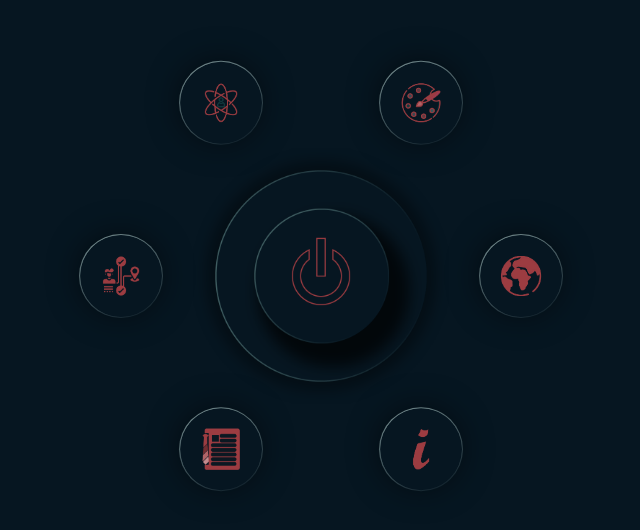
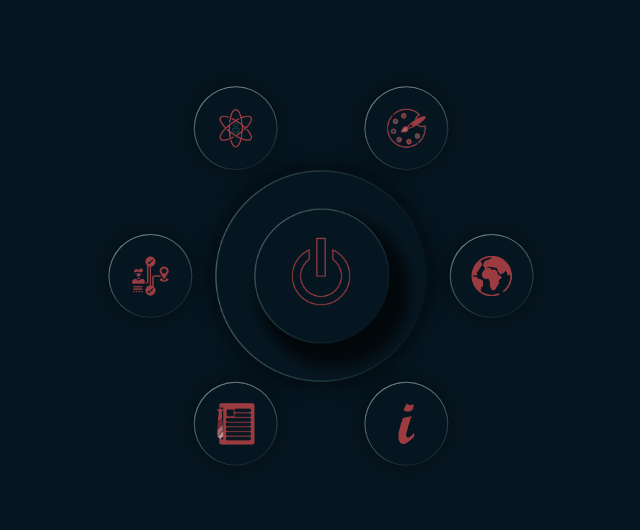
Before and after one commit to AminnimAMoh/Portfolio-React, a React (Create React App) app in the folder andramediandesign/: page / in a window 1280 px wide. Shown: the part 124-654 px from the top of the page, without its empty margins (319-959 px from the left). Built offline with nearby package versions, Linux system fonts and the light colour scheme; the HTML template or start-up script is replaced by a standard one.

Commit message:
Menu fully functtional. ReaDY for new content

```diff
--- a/andramediandesign/package.json
+++ b/andramediandesign/package.json
@@ -16,6 +16,7 @@
     "react-dom": "^17.0.2",
     "react-redux": "^7.2.4",
     "react-scripts": "4.0.3",
+    "react-use-measure": "^2.0.4",
     "typescript": "^4.3.4",
     "web-vitals": "^1.1.2"
   },
--- a/andramediandesign/src/views/MenuButton/index.tsx
+++ b/andramediandesign/src/views/MenuButton/index.tsx
@@ -1,10 +1,12 @@
-import React from "react";
+import React, {useState} from "react";
 import data from "./data";
 import useStyle from "./style";
 import { Props } from "./types";
+import useMeasure from 'react-use-measure'
 
-const calPos = (index: number, length: number) => {
-  const rad = 200;
+const calPos = (index: number, length: number, size: number, state: boolean) => {
+  const inc=state ? 1.5 : 2.5;
+  const rad = size/inc;
   var angle = ((2 * Math.PI) / length) * index;
   const x = rad * Math.cos(angle);
   const y = rad * Math.sin(angle);
@@ -12,22 +14,32 @@ const calPos = (index: number, length: number) => {
 };
 function MenuButton({}: Props): React.ReactElement {
   const classes = useStyle();
+  const [buttonMesures, {width}]= useMeasure();
+  const [powerState, setPowerState]=useState<boolean>(true)
+  const buttonSizing=width;
+
+  const handlePowerClick=()=>{
+    setPowerState(()=>!powerState)
+  }
 
   return (
     <div className={classes.root}>
       <img
+        ref={buttonMesures}
         src="images\Button\Menu_Trigger\Power_Button-Stoke.png"
         alt="content-asset"
+        className={classes.powerButton}
+        onClick={handlePowerClick}
       />
       {data.map(({ name, img, toolKit, width }, index) => {
-        const { x, y } = calPos(index, data.length);
+        const { x, y } = calPos(index, data.length, buttonSizing, powerState);
         return (
           <div
+          key={name}
           className={classes.buttonContainers}
           style={{transform: `translate(${x}px, ${y}px)`,}}
           >
             <div
-              key={name}
               className={classes.iconButtons}
               style={{
                 backgroundImage: `url(${img})`,
--- a/andramediandesign/src/views/MenuButton/style.tsx
+++ b/andramediandesign/src/views/MenuButton/style.tsx
@@ -15,11 +15,16 @@ const useStyle = makeStyles((theme) => ({
       width: "20%",
     },
   },
+  powerButton:{
+    cursor: 'pointer',
+    zIndex: 2,
+  },
   menuButtons: {
     position: "absolute",
   },
   buttonContainers:{
-    position: 'absolute'
+    position: 'absolute',
+    transition: 'transform 1s ease-in-out'
   },
   iconButtons: {
     width: mytheme.radius,
```
Also changed, not shown: 1 other file (tests, documents, lock files or other folders).
